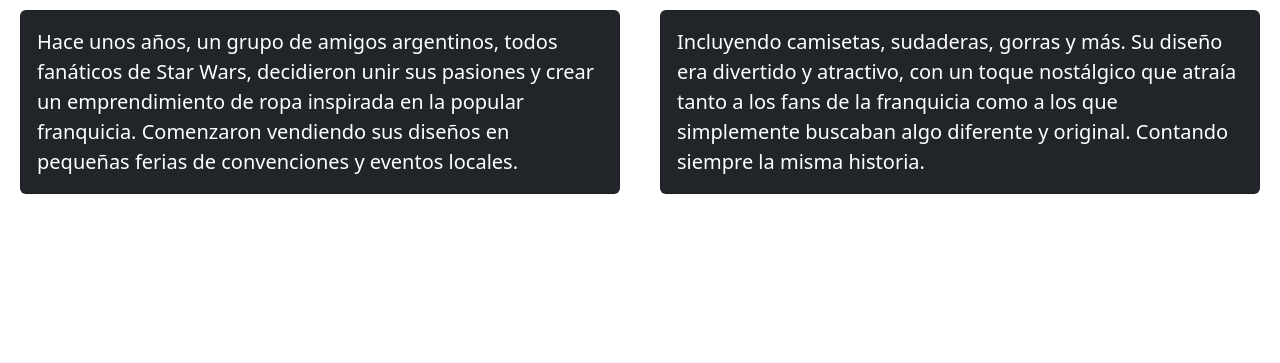
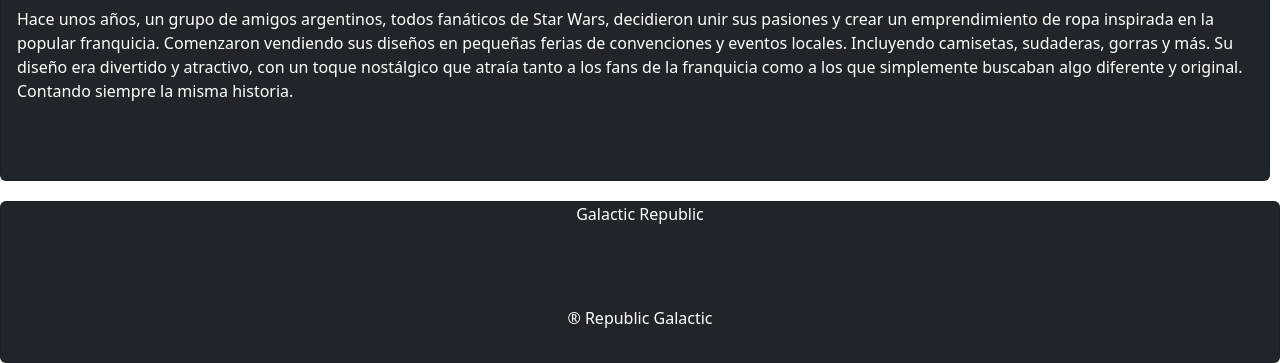
Before and after one commit to ramiroogk/preentrega2, a plain HTML site: page html/nosotros.html in a window 1280 px wide. Shown: the part 633-996 px from the top of the page. Before the commit the page ends 847 px from the top, so only its background shows below. Drawn offline with nearby package versions, Linux system fonts and the light colour scheme.

Commit message:
Creacion de footery actualizacion de paginas

```diff
--- a/html/nosotros.html
+++ b/html/nosotros.html
@@ -3,6 +3,9 @@
   <head>
     <meta charset="UTF-8">
     <meta http-equiv="X-UA-Compatible" content="IE=edge">
+      <!--Tags de SEO-->
+    <meta name="description" content="Nueva web con los mejores diseños de StarWars">
+    <meta name="keywords" content= "HTML, ASP, JS, META, ROPA, STARWARS, GALERY, MARKET" >
     <meta name="viewport" content="width=device-width, initial-scale=1.0">
     <title>Productos</title>
     <link
@@ -16,6 +19,7 @@
       integrity="sha384-KK94CHFLLe+nY2dmCWGMq91rCGa5gtU4mk92HdvYe+M/SXH301p5ILy+dN9+nJOZ" crossorigin="anonymous">
   </head>
 <body>
+          <!--Barra de inicio-->
   <header>
     <nav class="navbar navbar-expand-lg bg-dark">
       <div class="container-fluid">
@@ -63,32 +67,26 @@
   </header>
       <img src="../img/pag/nosotros.png" class="img-fluid" alt="imagenPag">
       <h2 class="container">Nosotros</h2>
-
-
-      <div class="card-container">
+      <div class="card-container" >
         <div class="card text-white bg-dark">
           <div class="card-body">
             <p class="card-text">
-              Hace unos años, un grupo de amigos argentinos, todos fanáticos de Star Wars, decidieron unir sus pasiones y crear un emprendimiento de ropa inspirada en la popular franquicia. Comenzaron vendiendo sus diseños en pequeñas ferias de convenciones y eventos locales.</p>
+              Hace unos años, un grupo de amigos argentinos, todos fanáticos de Star Wars, decidieron unir sus pasiones y crear un emprendimiento de ropa inspirada en la popular franquicia. Comenzaron vendiendo sus diseños en pequeñas ferias de convenciones y eventos locales.
+              Incluyendo camisetas, sudaderas, gorras y más. Su diseño era divertido y atractivo, con un toque nostálgico que atraía tanto a los fans de la franquicia como a los que simplemente buscaban algo diferente y original.
+              Contando siempre la misma historia.</p>
           </div>
         </div>
 
-        <div class="card text-white bg-dark">
-          <div class="card-body">
-            <p class="card-text">
-              Incluyendo camisetas, sudaderas, gorras y más. Su diseño era divertido y atractivo, con un toque nostálgico que atraía tanto a los fans de la franquicia como a los que simplemente buscaban algo diferente y original.
-            Contando siempre la misma historia.
-            </p>
+        <footer class="pieDePagina">
+          <div class="card text-center bg-dark">
+            <div class="card-text text-white">
+              Galactic Republic
+            </div>
+            <div class="card-body text-white">
+              <p class="gr"><span>&#174; Republic Galactic</span> </p>
+           </div>
           </div>
-        </div>
-      </div>
-
-
-
-
-
-
-
+        </footer>
 
 
     <script src="https://cdn.jsdelivr.net/npm/bootstrap@5.3.0-alpha3/dist/js/bootstrap.bundle.min.js"
--- a/sass/main.css
+++ b/sass/main.css
@@ -40,11 +40,6 @@ a {
   font-size: 15px !important;
   font-family: sans-serif;
 }
-
-.container {
-  display: flex;
-}
-
 .card {
   flex: 1;
   margin-right: 10px;
@@ -61,12 +56,20 @@ h2 {
   font-family: "Poppins", sans-serif !important;
 }
 
-.card-container {
-  display: flex;
+.card-containe {
+  display: block;
+  margin: auto;
+  padding: auto;
+}
+.card-text{
+  padding-bottom: 5%;
+}
+.text-center{
+  margin: auto!important;
 }
 
-.card {
-  flex: 1;
-  margin: 20px;
-  font-size: 20px;
-}/*# sourceMappingURL=main.css.map */
+.pieDePagina{
+  padding-top: 20px;
+  margin: auto;
+}
+/*# sourceMappingURL=main.css.map */
```
Also changed, not shown: html/contacto.html (+13 -1 lines), html/productos.html (+23 -10 lines), html/ubicacion.html (+15 -2 lines), index.html (+9 -5 lines).
